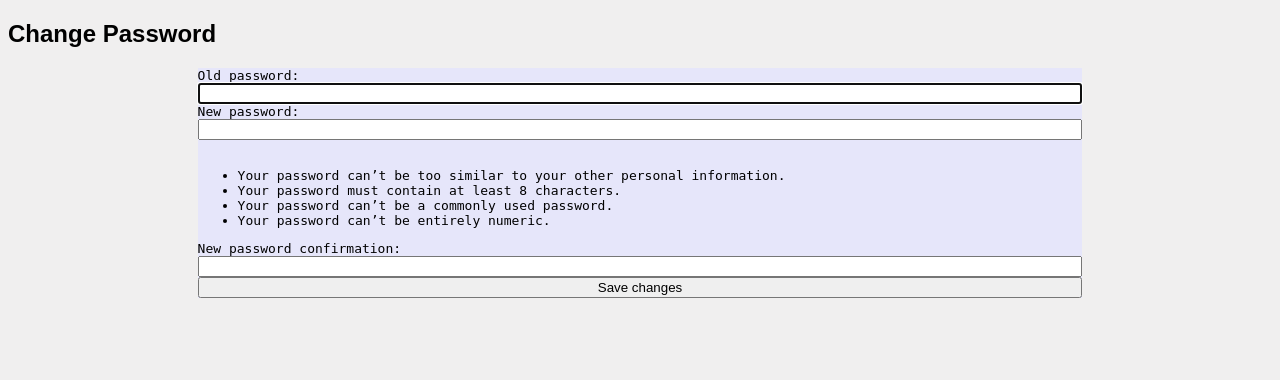
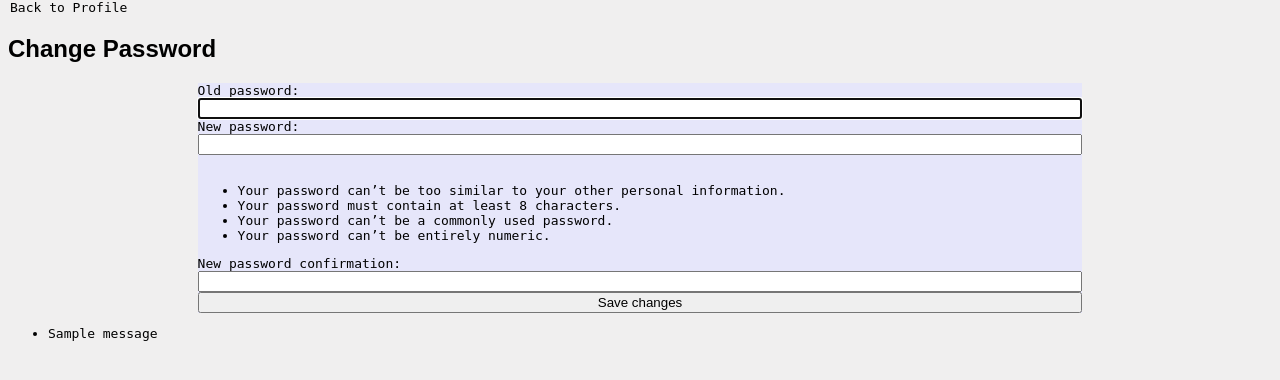
Before and after one commit to C2jay/django_news, a Django app: page /users/author/1/change-password/ in a window 1280 px wide. Shown: the part 73-453 px from the top of the page. Run offline with Django 3.2, Linux system fonts and the light colour scheme; tables that the repository leaves empty hold one stand-in row (values such as "Sample post"); one stand-in notice (Sample message) is shown; parts of the project's set-up code (start-up, migrations or seed data) failed here and were passed over; some web fonts are replaced.

Commit message:
change password

```diff
--- a/she_codes_news/users/templates/users/change_password.html
+++ b/she_codes_news/users/templates/users/change_password.html
@@ -1,6 +1,7 @@
 {% extends 'base.html' %}
 
 {% block content %}
+<a href="{% url 'users:author-detail' user.id %}">Back to Profile</a>
 
 <h2>Change Password</h2>
 
@@ -10,4 +11,13 @@
     <button type="submit">Save changes</button>
   </form>
 
+{% if messages %}
+<ul class="messages">
+{% for message in messages %}
+    <li{% if message.tags %} class="{{ message.tags }}"{% endif %}>{{ message }}</li>
+{% endfor %}
+</ul>
+{% endif %}
+
+
 {% endblock %}
--- a/she_codes_news/users/urls.py
+++ b/she_codes_news/users/urls.py
@@ -7,5 +7,5 @@ urlpatterns = [
     path('create-account/', views.CreateAccountView.as_view(), name='createAccount'),
     path('author/<int:pk>/', views.AuthorView.as_view(), name='author-detail'),
     path('author/<int:pk>/edit/', views.UpdateProfileView.as_view(), name='update-profile'),
-    path('author/<int:pk>/change-password/', views.change_password, name='change_password'),
+    path('author/<int:pk>/change-password/', views.change_password, name='change-password'),
 ]
--- a/she_codes_news/users/views.py
+++ b/she_codes_news/users/views.py
@@ -9,6 +9,7 @@ from django.contrib import messages
 from django.contrib.auth import update_session_auth_hash
 from django.contrib.auth.forms import PasswordChangeForm
 from django.shortcuts import render, redirect
+from django.contrib.auth.mixins import LoginRequiredMixin
 
 # Create your views here.
 
@@ -24,7 +25,8 @@ class AuthorView(generic.DetailView):
     model = CustomUser
 
 
-class UpdateProfileView(generic.UpdateView):
+class UpdateProfileView(LoginRequiredMixin, generic.UpdateView):
+    login_url = '/users/login/'
     model = CustomUser
     template_name = 'users/customuser_update.html'
     fields = ['email', 'profileimg', 'bio']
@@ -41,9 +43,9 @@ def change_password(request, pk):
         form = PasswordChangeForm(request.user, request.POST)
         if form.is_valid():
             user = form.save()
+            messages.success(request, 'Your password was successfully updated!')
             update_session_auth_hash(request, user)  # Important!
-            messages.success(request, 'Your password was successfully updated!')
-            return redirect('change_password')
+            return redirect('users:change-password', pk=pk)
         else:
             messages.error(request, 'Please correct the error below.')
     else:
```
